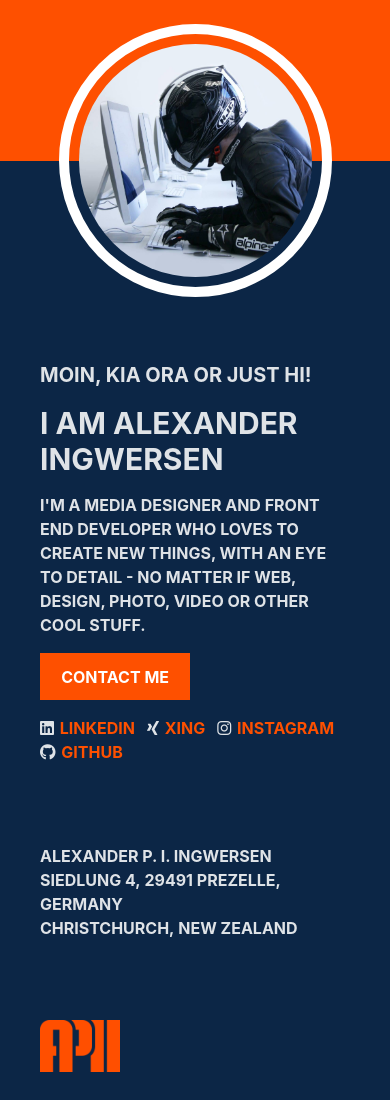
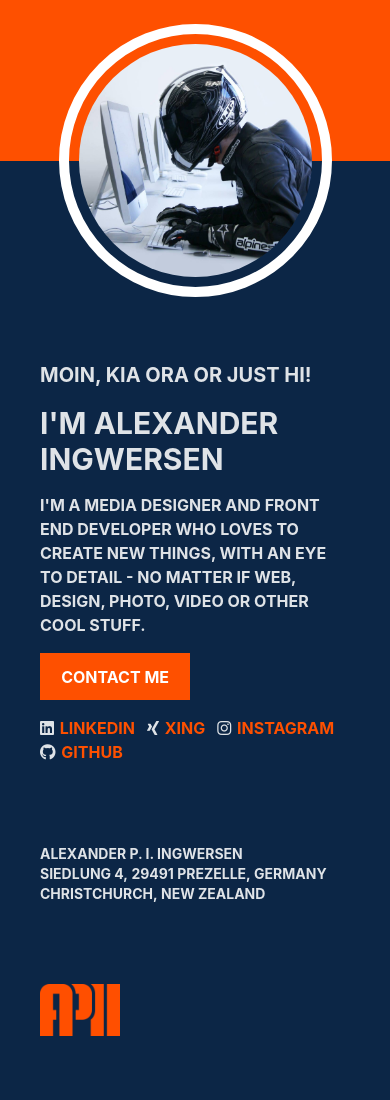
Before and after one commit to Arekahanara/apii-contact, a website built with Vite: page index.html in a window 390 px wide. After the commit the page ends 1076 px from the top, so only its background shows below. Built offline with nearby package versions, Linux system fonts and the light colour scheme.

Commit message:
add meta tags and change responsive text size

```diff
--- a/index.html
+++ b/index.html
@@ -4,7 +4,10 @@
     <meta charset="UTF-8" />
     <link rel="icon" type="image/svg+xml" href="/favicon.ico" />
     <meta name="viewport" content="width=device-width, initial-scale=1.0" />
-    <title>Contact - APII</title>
+    <meta name="description" content="Alexander Ingwersen - Freelancer, Web Developer & Media Designer.">
+    <meta name="author" content="Alexander Ingwersen">
+    <meta name="keywords" content="Web Developer, Frontend Developer, Media Designer, Photograph, Freelancer, Allrounder">
+    <title>APII - Contact</title>
   </head>
   <body class="md:h-full flex flex-col">
     <header class="p-10 md:absolute top-0 left-0 order-3">
@@ -15,7 +18,7 @@
     <main class="md:h-full flex flex-col-reverse md:flex-row items-center order-1">
       <div class="md:basis-8/12 p-10 font-bold uppercase card">
         <h2 class="text-xl md:text-3xl mb-4">Moin, Kia Ora or just Hi!</h2>
-        <h1 class="text-3xl md:text-6xl mb-4">I am Alexander Ingwersen</h1>
+        <h1 class="text-3xl md:text-6xl mb-4">I'm Alexander Ingwersen</h1>
         <h3 class="text-base md:text-xl mb-4">
           I'm a Media Designer and Front End Developer who loves to create new things, with an eye to detail - No matter if Web, Design, Photo, Video or other cool stuff.
         </h3>
@@ -31,7 +34,7 @@
         <img src="/profile.jpg" class="w-9/10" alt="APII profile" />
       </div>
     </main>
-    <footer class="p-10 text-base font-bold uppercase md:absolute bottom-0 left-0 order-2">
+    <footer class="p-10 text-sm md:text-base font-bold uppercase md:absolute bottom-0 left-0 order-2">
       <h5>Alexander P. I. Ingwersen</h5>
       <ul>
         <li class="inline">Siedlung 4,</li>
--- a/style.scss
+++ b/style.scss
@@ -34,6 +34,7 @@ body {
 a {
   color: $orange;
   text-decoration: inherit;
+  transition: all 0.25s;
 
   &:hover {
     color: white;
```
